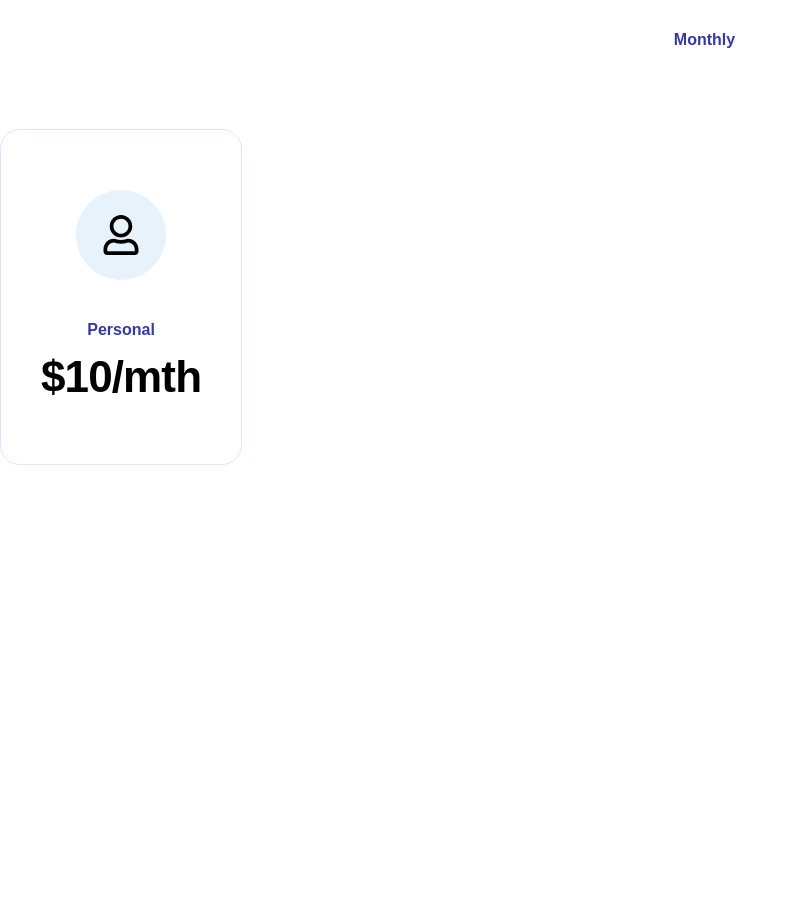
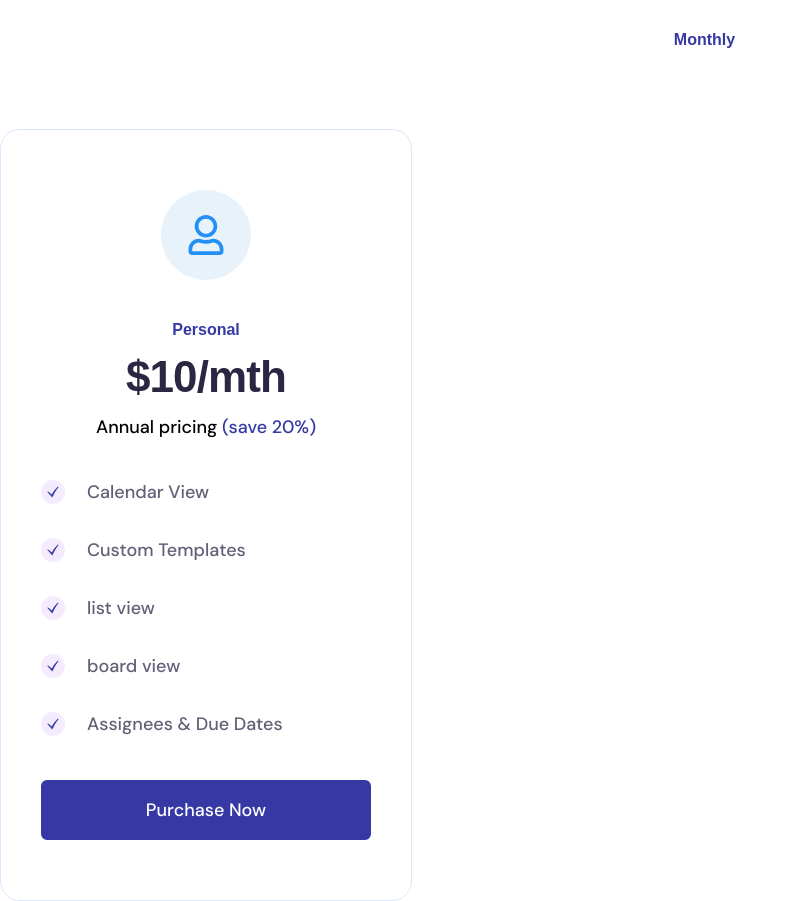
Before and after one commit to iyiu9akhan/innovate-RTB, a React (Vite) app: page / in a window 1280 px wide. Shown: the part 5360-6261 px from the top of the page, without its empty margins (0-798 px from the left). Before the commit the page ends 5825 px from the top, so only its background shows below. Built offline with nearby package versions, Linux system fonts and the light colour scheme; a web font is replaced by a local one.

Commit message:
windows: pricing coded with raw data

```diff
--- a/src/components/Pricing/Pricing.jsx
+++ b/src/components/Pricing/Pricing.jsx
@@ -1,8 +1,14 @@
 import React from "react";
 import Container from "../Layout/container";
 import { FaRegUser } from "react-icons/fa";
+import { GiCheckMark } from "react-icons/gi";
+import Button from "../Layout/Button";
 
 function Pricing() {
+
+    const pricing_data =[
+
+    ]
   return (
     <div>
       <Container>
@@ -15,12 +21,65 @@ function Pricing() {
           </h6>
         </div>
         <div className="flex justify-between ">
-          <div className="border-1 border-border-gray rounded-[20px] py-[60px] px-[40px] flex flex-col text-center items-center">
-            <div className="h-[90px] w-[90px] bg-[#E8F2FA] rounded-[50%] flex items-center justify-center mb-8">
-              <FaRegUser size={40} />
+          <div className="border-1 border-border-gray rounded-[20px] py-[60px] px-[40px] flex flex-col text-center group hover:bg-blueBtn-color transition-all duration-500">
+            <div className=" mx-auto">
+              <div className="h-[90px] w-[90px] bg-[#E8F2FA] rounded-[50%] flex items-center justify-center mb-8 group-hover:bg-white transition-all duration-500">
+                <FaRegUser size={40}  className=" text-[#2290F5] group-hover:text-blueBtn-color transition-all duration-500"/>
+              </div>
             </div>
-            <h6 className=" font-primary font-bold text-8 leading-9 capitalize text-blueBtn-color mb-[2px]">personal</h6>
-            <h2 className="font-primary font-bold text-[44px] leading-[54px] tracking-[-0.88px]">$10/mth</h2>
+            <h6 className=" font-primary font-bold text-8 leading-9 capitalize text-blueBtn-color mb-[2px] group-hover:text-btn transition-all duration-500">
+              personal
+            </h6>
+            <h2 className="font-primary font-bold text-[44px] leading-[54px] tracking-[-0.88px] mb-[14px] text-blue-color group-hover:text-white transition-all duration-500">
+              $10/mth
+            </h2>
+            <p className="font-secondary font-medium text-lg leading-[18px] mb-[40px] group-hover:text-white transition-all duration-500">
+              Annual pricing
+              <span className="text-blueBtn-color mb-[40px] transition-all duration-500 group-hover:text-btn"> (save 20%)</span>
+            </p>
+            <div className="mb-[40px]">
+              <div className="flex items-center mb-[26px]">
+                <div className="h-[24px] w-[24px] bg-[#F4EBFF] rounded-[50%] flex justify-center items-center">
+                  <GiCheckMark className="text-blueBtn-color" size={12} />
+                </div>
+                <p className="ml-[22px] font-secondary font-medium text-lg leading-[32px] text-info-color transition-all duration-500 group-hover:text-white">
+                  Calendar View
+                </p>
+              </div>
+              <div className="flex items-center mb-[26px]">
+                <div className="h-[24px] w-[24px] bg-[#F4EBFF] rounded-[50%] flex justify-center items-center">
+                  <GiCheckMark className="text-blueBtn-color" size={12} />
+                </div>
+                <p className="ml-[22px] font-secondary font-medium text-lg leading-[32px] text-info-color transition-all duration-500 group-hover:text-white">
+                  Custom Templates
+                </p>
+              </div>
+              <div className="flex items-center mb-[26px]">
+                <div className="h-[24px] w-[24px] bg-[#F4EBFF] rounded-[50%] flex justify-center items-center">
+                  <GiCheckMark className="text-blueBtn-color" size={12} />
+                </div>
+                <p className="ml-[22px] font-secondary font-medium text-lg leading-[32px] text-info-color transition-all duration-500 group-hover:text-white">
+                  list view
+                </p>
+              </div>
+              <div className="flex items-center mb-[26px]">
+                <div className="h-[24px] w-[24px] bg-[#F4EBFF] rounded-[50%] flex justify-center items-center">
+                  <GiCheckMark className="text-blueBtn-color" size={12} />
+                </div>
+                <p className="ml-[22px] font-secondary font-medium text-lg leading-[32px] text-info-color transition-all duration-500 group-hover:text-white">
+                  board view
+                </p>
+              </div>
+              <div className="flex items-center">
+                <div className="h-[24px] w-[24px] bg-[#F4EBFF] rounded-[50%] flex justify-center items-center">
+                  <GiCheckMark className="text-blueBtn-color" size={12} />
+                </div>
+                <p className="ml-[22px] font-secondary font-medium text-lg leading-[32px] text-info-color transition-all duration-500 group-hover:text-white">
+                  Assignees & Due Dates
+                </p>
+              </div>
+            </div>
+            <Button className="w-[330px] transition-all duration-500 group-hover:text-black group-hover:bg-btn group-hover:border-btn">Purchase Now</Button>
           </div>
         </div>
       </Container>
```
